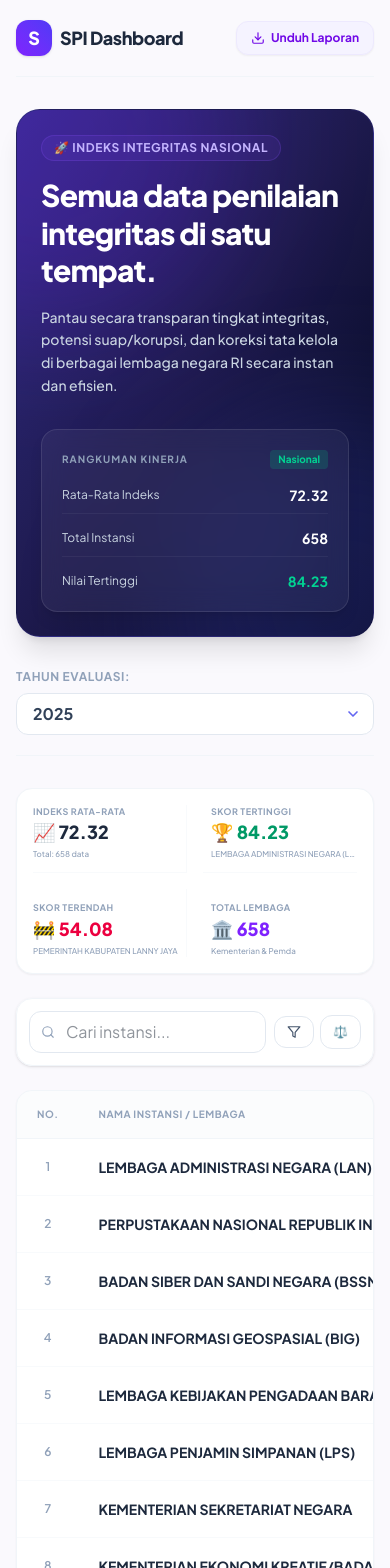
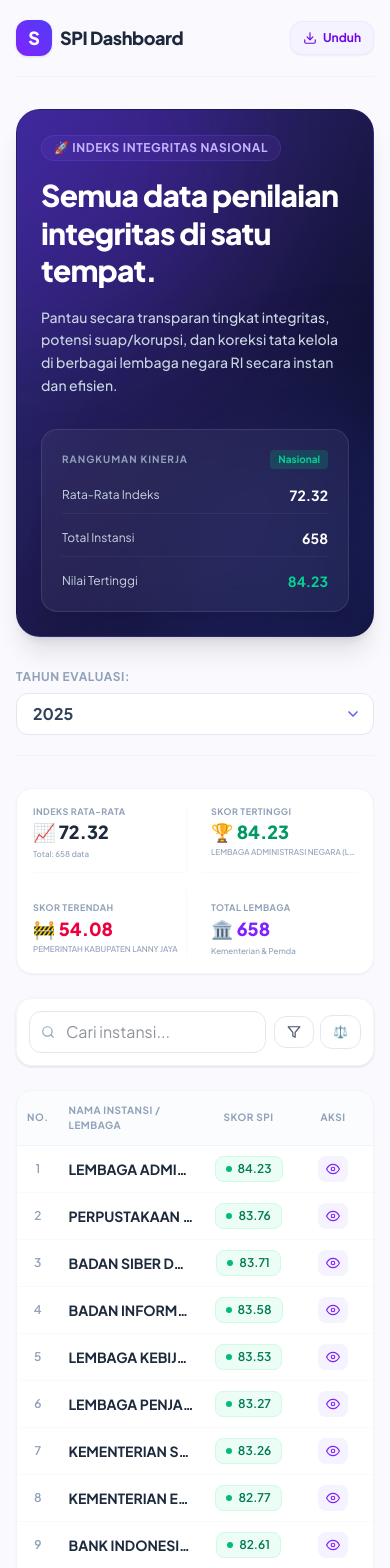
Before and after one commit to Daffaariftama/spi-kpk, a React (Vite) app: page / in a window 390 px wide. Shown: the top 1568 px of the page. Built offline with nearby package versions, Linux system fonts and the light colour scheme.

Commit message:
feat: improve UI responsiveness with expandable text components and layout refinements for mobile devices

```diff
--- a/src/App.jsx
+++ b/src/App.jsx
@@ -12,6 +12,49 @@ import {
   FiChevronRight,
   FiEye
 } from 'react-icons/fi';
+
+// ── Click-to-Expand / Release-to-Collapse Components ─────────────────────────
+function ExpandableTableCell({ nama }) {
+  const [isExpanded, setIsExpanded] = useState(false);
+  return (
+    <td
+      onClick={(e) => {
+        e.stopPropagation();
+        setIsExpanded(!isExpanded);
+      }}
+      onMouseLeave={() => setIsExpanded(false)}
+      className={`py-2.5 sm:py-3.5 px-2.5 sm:px-5 font-bold text-slate-800 cursor-pointer select-none transition-all ${
+        isExpanded
+          ? 'max-w-none break-words whitespace-normal bg-violet-50/50 ring-1 ring-violet-100 rounded-lg shadow-inner'
+          : 'max-w-[120px] sm:max-w-sm truncate'
+      }`}
+      title={nama}
+    >
+      {nama}
+    </td>
+  );
+}
+
+function ExpandableText({ text, className = '' }) {
+  const [isExpanded, setIsExpanded] = useState(false);
+  return (
+    <span
+      onClick={(e) => {
+        e.stopPropagation();
+        setIsExpanded(!isExpanded);
+      }}
+      onMouseLeave={() => setIsExpanded(false)}
+      className={`cursor-pointer select-none transition-all block ${
+        isExpanded
+          ? 'max-w-none whitespace-normal break-words bg-slate-100 px-1 py-0.5 rounded text-[9px] text-slate-700 font-semibold shadow-xs'
+          : 'truncate max-w-full'
+      } ${className}`}
+      title={text}
+    >
+      {text}
+    </span>
+  );
+}
 
 function App() {
   const [allData, setAllData] = useState({ 2021: null, 2022: null, 2023: null, 2024: null, 2025: null });
@@ -291,9 +334,9 @@ function App() {
         <div className="relative">
           <button
             onClick={() => setShowDownloadDropdown(!showDownloadDropdown)}
-            className="text-xs font-bold text-violet-700 bg-violet-50 hover:bg-violet-100 px-3.5 py-2 rounded-xl transition-all flex items-center gap-1.5 border border-violet-100 cursor-pointer shadow-xs"
+            className="text-xs font-bold text-violet-700 bg-violet-50 hover:bg-violet-100 px-3 py-2 sm:px-3.5 sm:py-2.5 rounded-xl transition-all flex items-center gap-1.5 border border-violet-100 cursor-pointer shadow-xs"
           >
-            <FiDownload className="w-3.5 h-3.5" /> Unduh Laporan
+            <FiDownload className="w-3.5 h-3.5" /> Unduh<span className="hidden sm:inline"> Laporan</span>
           </button>
 
           {/* Download Selector Dropdown */}
@@ -448,22 +491,22 @@ function App() {
           {/* Mobile Metrics Card (Single Card, 2x2 grid for mobile) */}
           <div className="block sm:hidden bg-white border border-slate-100 rounded-2xl p-4 mb-6 shadow-xs">
             <div className="grid grid-cols-2 gap-4">
-              <div className="border-r border-b border-slate-100/50 pb-3 pr-2 text-left">
+              <div className="min-w-0 border-r border-b border-slate-100/50 pb-3 pr-2 text-left">
                 <span className="text-[9px] font-bold text-slate-400 uppercase tracking-wider block">Indeks Rata-Rata</span>
                 <span className="text-lg font-extrabold text-slate-800">📈 {stats.avg}</span>
                 <span className="text-[8px] font-medium text-slate-400 block mt-0.5 truncate">Total: {stats.total} data</span>
               </div>
-              <div className="border-b border-slate-100/50 pb-3 pl-2 text-left">
+              <div className="min-w-0 border-b border-slate-100/50 pb-3 pl-2 text-left">
                 <span className="text-[9px] font-bold text-slate-400 uppercase tracking-wider block">Skor Tertinggi</span>
                 <span className="text-lg font-extrabold text-emerald-600">🏆 {stats.highest?.indeks || 0}</span>
-                <span className="text-[8px] font-medium text-slate-400 block mt-0.5 truncate max-w-full" title={stats.highest?.nama}>{stats.highest?.nama}</span>
+                <ExpandableText text={stats.highest?.nama || ''} className="text-[8px] font-medium text-slate-400" />
               </div>
-              <div className="border-r border-slate-100/50 pt-3 pr-2 text-left">
+              <div className="min-w-0 border-r border-slate-100/50 pt-3 pr-2 text-left">
                 <span className="text-[9px] font-bold text-slate-400 uppercase tracking-wider block">Skor Terendah</span>
                 <span className="text-lg font-extrabold text-rose-600">🚧 {stats.lowest?.indeks || 0}</span>
-                <span className="text-[8px] font-medium text-slate-400 block mt-0.5 truncate max-w-full" title={stats.lowest?.nama}>{stats.lowest?.nama}</span>
+                <ExpandableText text={stats.lowest?.nama || ''} className="text-[8px] font-medium text-slate-400" />
               </div>
-              <div className="pt-3 pl-2 text-left">
+              <div className="min-w-0 pt-3 pl-2 text-left">
                 <span className="text-[9px] font-bold text-slate-400 uppercase tracking-wider block">Total Lembaga</span>
                 <span className="text-lg font-extrabold text-violet-600">🏛️ {stats.total}</span>
                 <span className="text-[8px] font-medium text-slate-400 block mt-0.5">Kementerian & Pemda</span>
@@ -636,12 +679,12 @@ function App() {
               <table className="w-full text-left border-collapse">
                 <thead>
                   <tr className="bg-slate-50/50 border-b border-slate-100 text-slate-400 text-[10px] font-bold uppercase tracking-wider">
-                    <th className="py-4 px-5 w-12 text-center">No.</th>
-                    <th className="py-4 px-5 w-20 text-center hidden sm:table-cell">Tahun</th>
-                    <th className="py-4 px-5">Nama Instansi / Lembaga</th>
-                    <th className="py-4 px-5 w-40 hidden sm:table-cell">Kategori</th>
-                    <th className="py-4 px-5 w-32 text-center">Skor SPI</th>
-                    <th className="py-4 px-5 w-28 text-center">Aksi</th>
+                    <th className="py-3 sm:py-4 px-2.5 sm:px-5 w-10 sm:w-12 text-center">No.</th>
+                    <th className="py-3 sm:py-4 px-2.5 sm:px-5 w-20 text-center hidden sm:table-cell">Tahun</th>
+                    <th className="py-3 sm:py-4 px-2.5 sm:px-5">Nama Instansi / Lembaga</th>
+                    <th className="py-3 sm:py-4 px-2.5 sm:px-5 w-40 hidden sm:table-cell">Kategori</th>
+                    <th className="py-3 sm:py-4 px-2.5 sm:px-5 w-20 sm:w-32 text-center">Skor SPI</th>
+                    <th className="py-3 sm:py-4 px-2.5 sm:px-5 w-20 sm:w-28 text-center">Aksi</th>
                   </tr>
                 </thead>
                 <tbody className="divide-y divide-slate-50 text-sm text-slate-700">
@@ -659,23 +702,21 @@ function App() {
                           key={`${item.instansi_id || item.nama}-${index}`}
                           className="hover:bg-slate-50/40 transition-colors"
                         >
-                          <td className="py-3.5 px-5 text-center font-semibold text-slate-400 text-xs">{globalIndex}</td>
-                          <td className="py-3.5 px-5 text-center font-bold text-slate-500 hidden sm:table-cell">{item.tahun}</td>
-                          <td className="py-3.5 px-5 font-bold text-slate-800 max-w-sm truncate" title={item.nama}>
-                            {item.nama}
-                          </td>
-                          <td className="py-3.5 px-5 capitalize hidden sm:table-cell">
+                          <td className="py-2.5 sm:py-3.5 px-2.5 sm:px-5 text-center font-semibold text-slate-400 text-xs">{globalIndex}</td>
+                          <td className="py-2.5 sm:py-3.5 px-2.5 sm:px-5 text-center font-bold text-slate-500 hidden sm:table-cell">{item.tahun}</td>
+                          <ExpandableTableCell nama={item.nama} />
+                          <td className="py-2.5 sm:py-3.5 px-2.5 sm:px-5 capitalize hidden sm:table-cell">
                             <span className="inline-block bg-slate-50 text-slate-500 px-2.5 py-0.5 rounded-lg text-xs border border-slate-100 font-semibold">
                               {(item.map?.province_code === null ? 'lembaga' : item.map?.level) || 'lembaga'}
                             </span>
                           </td>
-                          <td className="py-3.5 px-5 text-center">{getScoreStatusBadge(item.indeks)}</td>
-                          <td className="py-3.5 px-5 text-center">
+                          <td className="py-2.5 sm:py-3.5 px-2.5 sm:px-5 text-center">{getScoreStatusBadge(item.indeks)}</td>
+                          <td className="py-2.5 sm:py-3.5 px-2.5 sm:px-5 text-center">
                             <button
                               onClick={() => setSelectedItem(item)}
-                              className="text-xs font-bold text-violet-600 hover:text-violet-800 bg-violet-50 hover:bg-violet-100 px-3 py-1.5 rounded-lg transition-all cursor-pointer inline-flex items-center gap-1"
+                              className="text-xs font-bold text-violet-600 hover:text-violet-800 bg-violet-50 hover:bg-violet-100 px-2 sm:px-3 py-1.5 rounded-lg transition-all cursor-pointer inline-flex items-center gap-1"
                             >
-                              <FiEye className="w-3.5 h-3.5" /> Detail
+                              <FiEye className="w-3.5 h-3.5" /> <span className="hidden sm:inline">Detail</span>
                             </button>
                           </td>
                         </tr>
--- a/src/components/ComparisonView.jsx
+++ b/src/components/ComparisonView.jsx
@@ -92,6 +92,31 @@ function InstansiSearch({ label, value, onChange, data, excludeValue }) {
   );
 }
 
+// ── Click-to-Expand / Release-to-Collapse Component ──────────────────────────
+function ExpandableComparisonName({ nama, className = '', label }) {
+  const [isExpanded, setIsExpanded] = useState(false);
+  return (
+    <div
+      onClick={(e) => {
+        e.stopPropagation();
+        setIsExpanded(!isExpanded);
+      }}
+      onMouseLeave={() => setIsExpanded(false)}
+      className={`cursor-pointer select-none transition-all ${
+        isExpanded
+          ? 'max-w-none whitespace-normal break-words bg-violet-100/30 px-2 py-1 rounded-lg text-slate-800 shadow-xs'
+          : 'truncate'
+      } ${className}`}
+      title={nama}
+    >
+      <span className="inline-block sm:hidden bg-violet-100 text-violet-700 text-[10px] font-extrabold px-1.5 py-0.5 rounded mr-1.5">
+        {label}
+      </span>
+      {nama}
+    </div>
+  );
+}
+
 // ── Main Component ───────────────────────────────────────────────────────────
 export default function ComparisonView({ currentYearData = [], onClose }) {
   const [selectA, setSelectA] = useState('');
@@ -168,10 +193,21 @@ export default function ComparisonView({ currentYearData = [], onClose }) {
       {/* Comparison Grid */}
       {itemA && itemB ? (
         <div className="border border-slate-200 rounded-2xl bg-white shadow-xs overflow-hidden">
-          <div className="grid grid-cols-3 gap-2 md:gap-4 bg-slate-50/50 border-b border-slate-200 p-4 items-center">
-            <div className="col-span-1 font-bold text-slate-800 text-xs md:text-sm text-left truncate break-words" title={itemA.nama}>{itemA.nama}</div>
-            <div className="col-span-1 font-bold text-slate-400 text-center text-[10px] tracking-widest uppercase">VS</div>
-            <div className="col-span-1 font-bold text-slate-800 text-xs md:text-sm text-right truncate break-words" title={itemB.nama}>{itemB.nama}</div>
+          <div className="flex flex-col sm:grid sm:grid-cols-3 gap-2 md:gap-4 bg-slate-50/50 border-b border-slate-200 p-4 items-center min-w-0">
+            <ExpandableComparisonName
+              nama={itemA.nama}
+              label="A"
+              className="font-bold text-slate-800 text-xs md:text-sm text-center sm:text-left w-full"
+            />
+            <div className="font-bold text-slate-400 text-center text-[10px] tracking-widest uppercase py-0.5 sm:py-0">
+              <span className="sm:inline hidden">VS</span>
+              <span className="sm:hidden inline text-slate-300">dengan</span>
+            </div>
+            <ExpandableComparisonName
+              nama={itemB.nama}
+              label="B"
+              className="font-bold text-slate-800 text-xs md:text-sm text-center sm:text-right w-full"
+            />
           </div>
 
           <div className="divide-y divide-slate-100 p-4 md:p-6 space-y-4">
--- a/src/components/InstitutionDetail.jsx
+++ b/src/components/InstitutionDetail.jsx
@@ -149,7 +149,7 @@ export default function InstitutionDetail({ item, onClose, allData = {}, fetchYe
   return (
     <div className="fixed inset-0 bg-slate-900/40 backdrop-blur-xs flex items-center justify-center z-50 p-4">
       <div
-        className="bg-white border border-slate-100 rounded-3xl max-w-2xl w-full max-h-[90vh] overflow-y-auto p-6 md:p-8 shadow-2xl relative"
+        className="bg-white border border-slate-100 rounded-2xl sm:rounded-3xl max-w-2xl w-full max-h-[90vh] overflow-y-auto p-5 sm:p-8 shadow-2xl relative"
         onClick={(e) => e.stopPropagation()}
       >
         {/* Close Button */}
@@ -165,7 +165,7 @@ export default function InstitutionDetail({ item, onClose, allData = {}, fetchYe
           <span className="inline-block bg-violet-50 text-violet-700 border border-violet-100 px-3 py-1 rounded-full text-xs font-bold uppercase tracking-wider mb-2">
             📂 {(item.map?.province_code === null ? 'lembaga' : item.map?.level) || 'lembaga'}
           </span>
-          <h2 className="text-2xl md:text-3xl font-extrabold text-slate-900 leading-tight">
+          <h2 className="text-xl md:text-3xl font-extrabold text-slate-900 leading-tight">
             {item.nama}
           </h2>
           <p className="text-sm font-semibold text-slate-400 mt-1">
```
